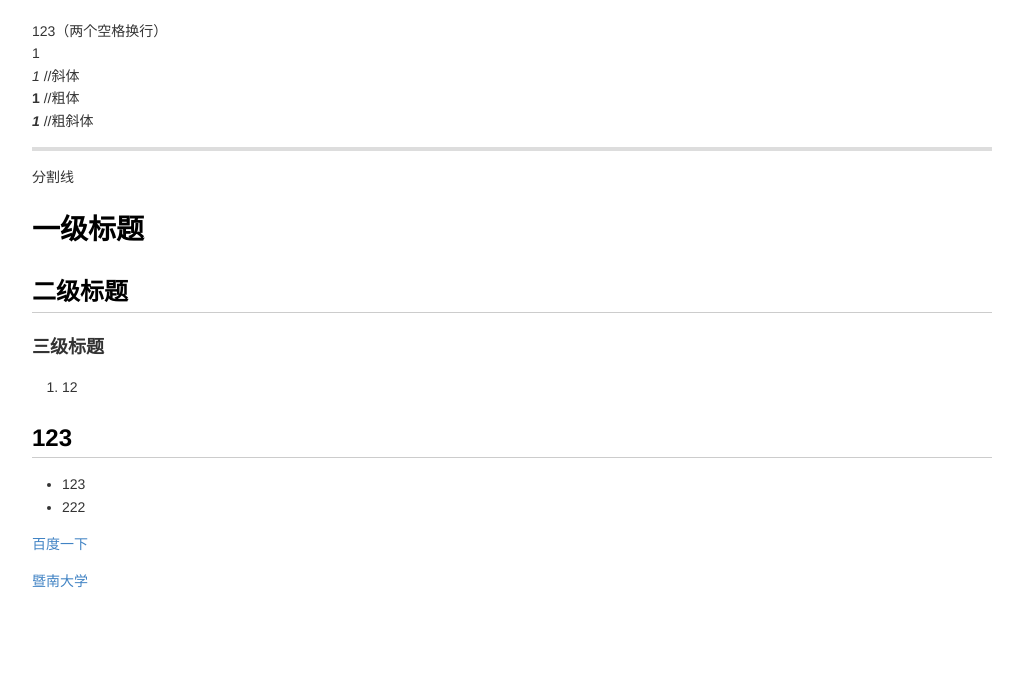
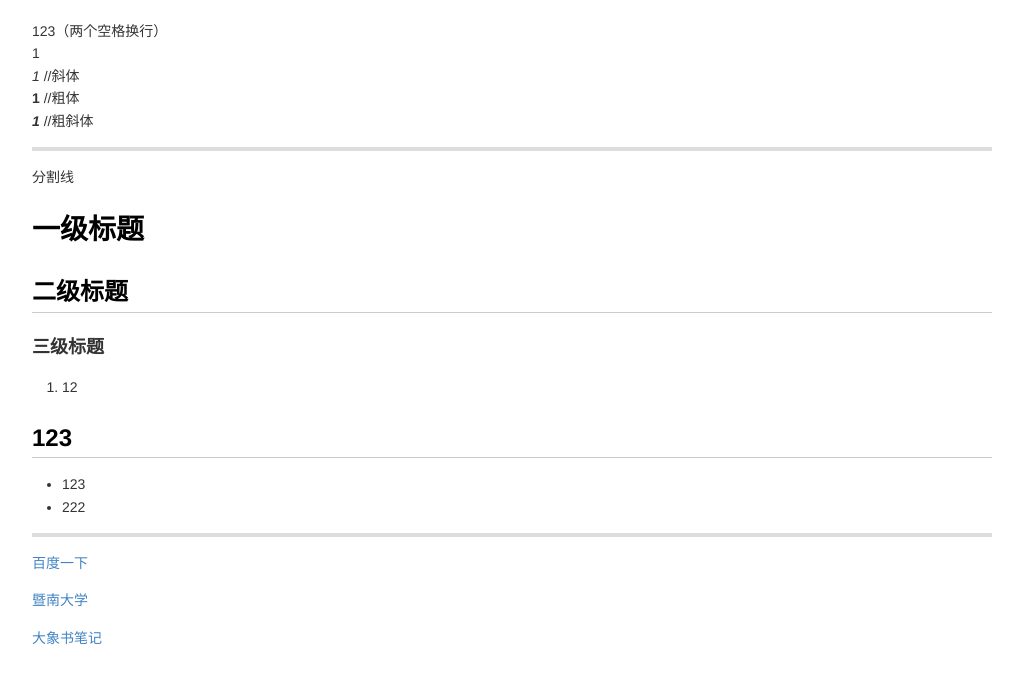
Before and after one commit to Lihong1997/Lihong1997.github.io, a plain HTML site: page index.html in a window 1280 px wide. Shown: the whole page, without its empty margins (128-1151 px from the left). Drawn offline with Linux system fonts and the light colour scheme.

Commit message:
commit message

```diff
--- a/index.html
+++ b/index.html
@@ -309,8 +309,10 @@ img {
 <li>123</li>
 <li>222</li>
 </ul>
+<hr />
 <p><a href="www.baidu.com">百度一下</a></p>
 <p><a href="./JinanUS.html">暨南大学</a></p>
+<p><a href="./Elephant_notes.html">大象书笔记</a></p>
 
 </body>
 </html>
```
